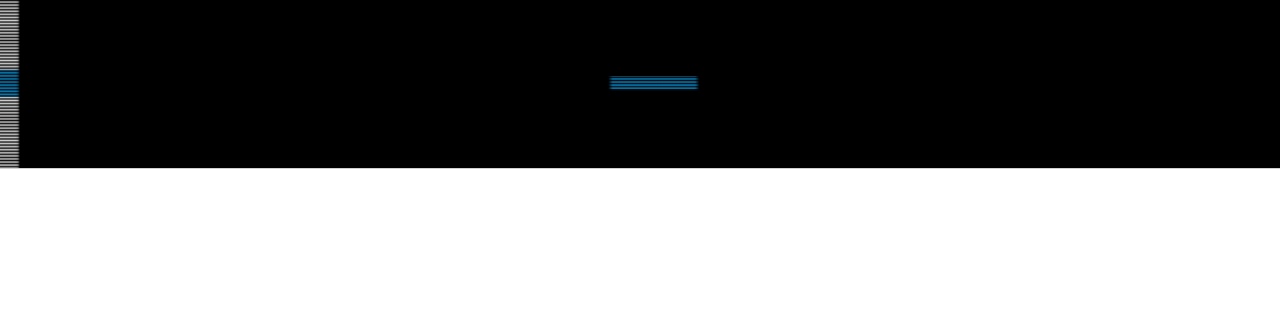
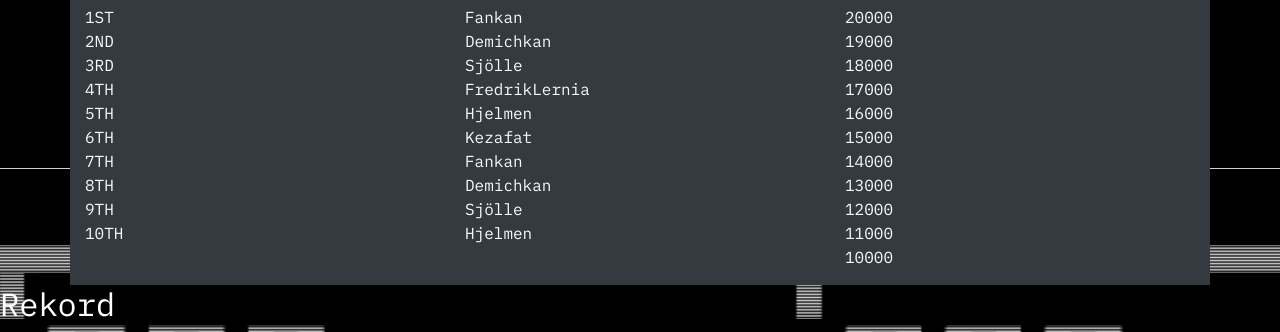
Before and after one commit to teeboteebo/team2retro, a website: page www/index.html in a window 1280 px wide. Shown: the part 631-963 px from the top of the page. Before the commit the page ends 800 px from the top, so only its background shows below. Drawn offline with nearby package versions, Linux system fonts and the light colour scheme; files that its build step writes are made by us from their sources.

Commit message:
Merged hi-score with master

```diff
--- a/sass/_bootstrap-overrides.scss
+++ b/sass/_bootstrap-overrides.scss
@@ -1,2 +1,4 @@
 // Example of overriding bootstraps $grid-gutter-with variable
 // $grid-gutter-width: 10px;
+
+$yellow: #dcbc5c;
--- /dev/null
+++ b/sass/_highscore.scss
@@ -0,0 +1,8 @@
+.text-yellow {
+  color: $yellow;
+  font-family: 'Emulogic', sans-serif;
+}
+
+.highscore-rank {
+  font-family: 'Emulogic', sans-serif;
+}
--- a/www/index.html
+++ b/www/index.html
@@ -10,7 +10,6 @@
 </head>
 
 <body>
-
   <main>
     <h1>Welcome team 2!</h1>
     <div>
@@ -33,7 +32,127 @@
     </section>
     <section class="history"></section>
     <section class="play"></section>
-  <section class="high-score"></section>
+    <section class="high-score">
+      <div class='container bg-dark text-light'>
+        <div class='row'>
+          <div class='col-12'>
+            <h2>Highscore</h2>
+          </div>
+        </div>
+      </div>
+      <div class='container bg-dark text-light'>
+        <div class='row'>
+          <div class='col-lg-4'>
+            <span class='text-yellow'>Rank</span>
+            <ul class='highscore-rank list-unstyled'>
+              <li>
+                1ST
+              </li>
+              <li>
+                2ND
+              </li>
+              <li>
+                3RD
+              </li>
+              <li>
+                4TH
+              </li>
+              <li>
+                5TH
+              </li>
+              <li>
+                6TH
+              </li>
+              <li>
+                7TH
+              </li>
+              <li>
+                8TH
+              </li>
+              <li>
+                9TH
+              </li>
+              <li>
+                10TH
+              </li>
+            </ul>
+          </div>
+          <div class='col-lg-4'>
+            <span class='text-yellow'>Name</span>
+            <ul class='highscore-name list-unstyled'>
+              <li>
+                Fankan
+              </li>
+              <li>
+                Demichkan
+              </li>
+              <li>
+                Sjölle
+              </li>
+              <li>
+                FredrikLernia
+              </li>
+              <li>
+                Hjelmen
+              </li>
+              <li>
+                Kezafat
+              </li>
+              <li>
+                Fankan
+              </li>
+              <li>
+                Demichkan
+              </li>
+              <li>
+                Sjölle
+              </li>
+              <li>
+                Hjelmen
+              </li>
+            </ul>
+          </div>
+          <div class='col-lg-4'>
+            <span class='text-yellow'>Score</span>
+            <ul class='highscore-score list-unstyled'>
+              <li>
+                20000
+              </li>
+              <li>
+                19000
+              </li>
+              <li>
+                18000
+              </li>
+              <li>
+                17000
+              </li>
+              <li>
+                16000
+              </li>
+              <li>
+                15000
+              </li>
+              <li>
+                14000
+              </li>
+              <li>
+                13000
+              </li>
+              <li>
+                12000
+              </li>
+              <li>
+                11000
+              </li>
+              <li>
+                10000
+              </li>
+            </ul>
+          </div>
+        </div>
+      </div>
+    </section>
   </main>
 
   <script src="https://cdnjs.cloudflare.com/ajax/libs/jquery/3.3.1/jquery.min.js"></script>
```
Also changed, not shown: www/Pixel-Miners.otf (added), www/emulogic.ttf (added). Lines whose indentation alone changed are shown as unchanged.
